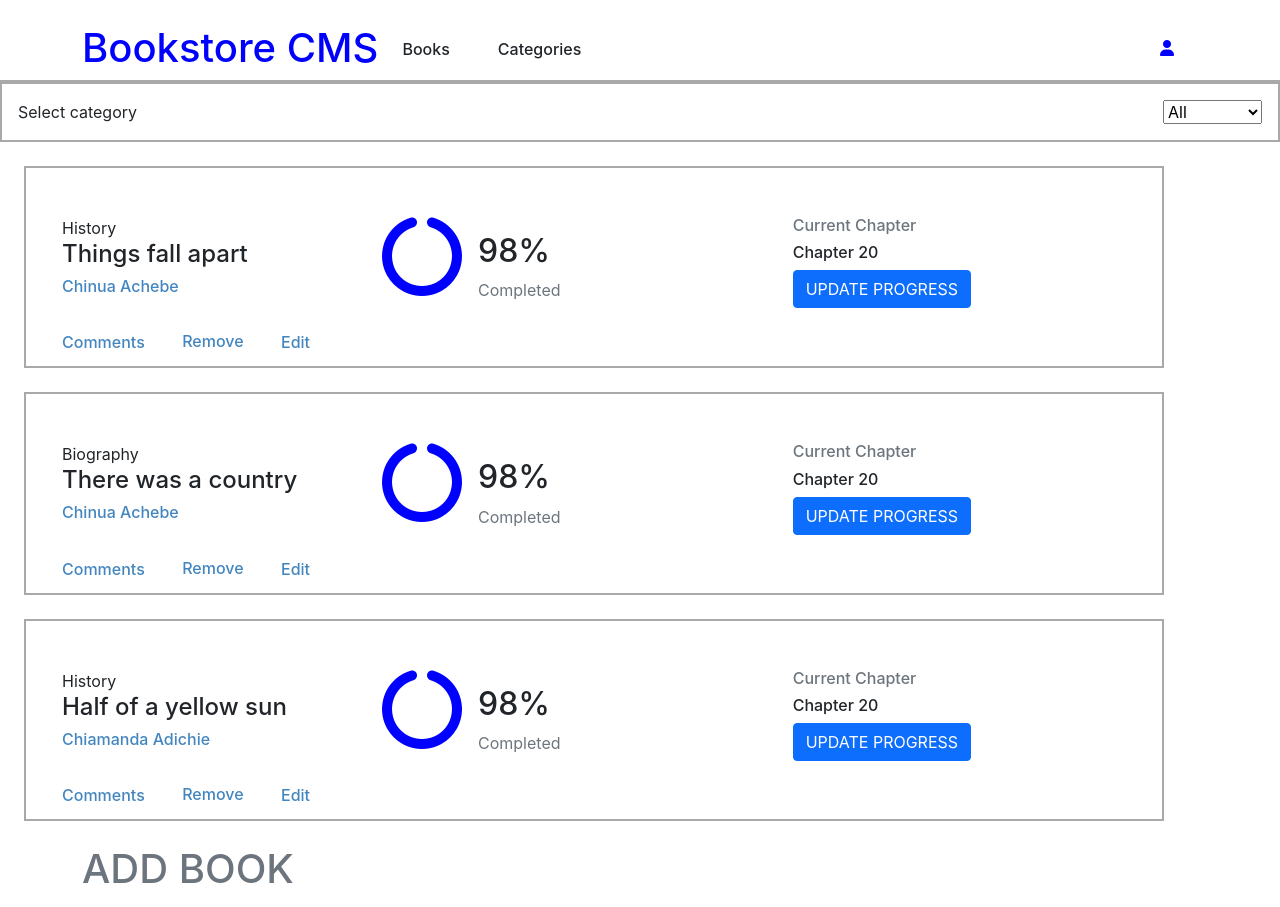
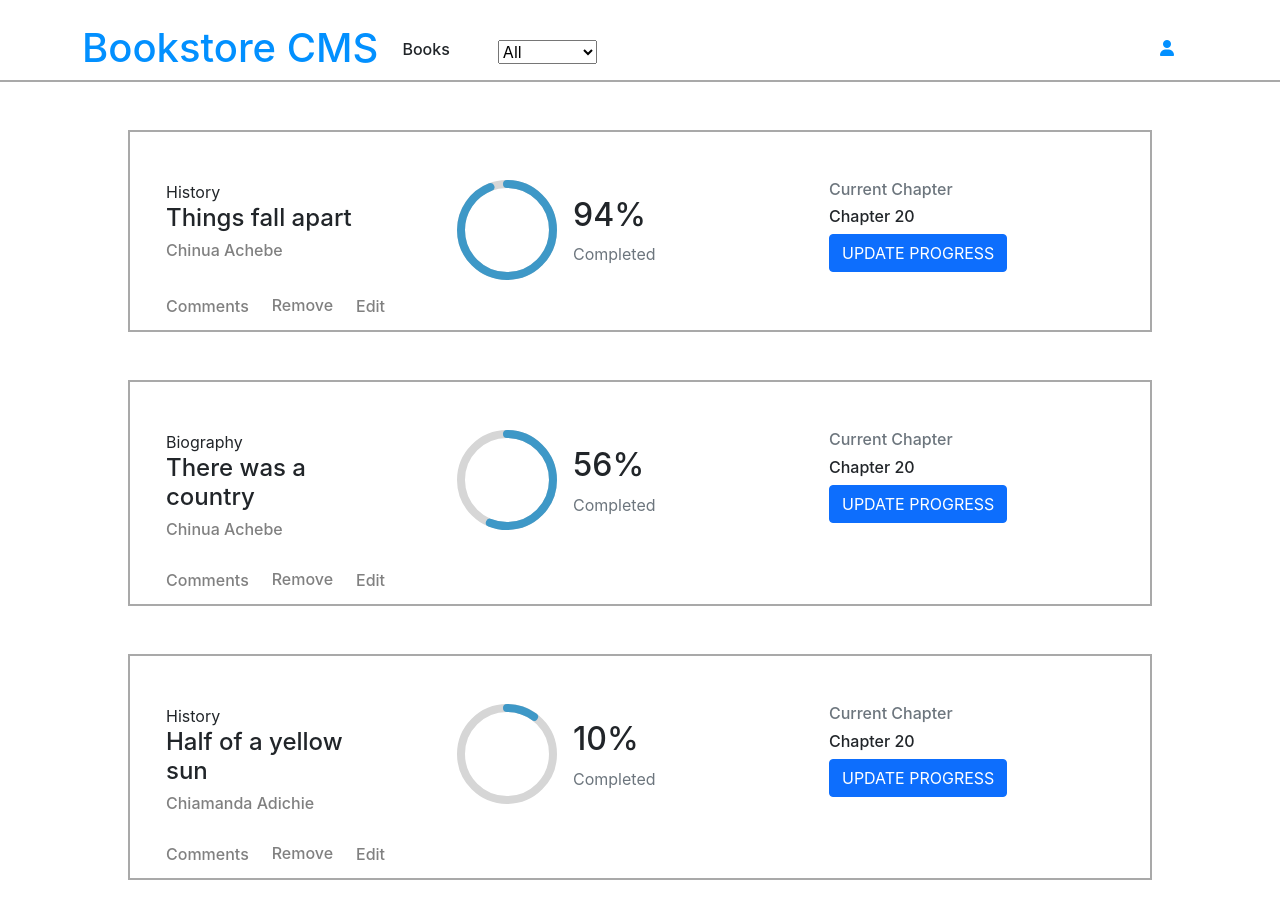
Before and after one commit to Kingobaino1/React-bookstore-app, a React (Create React App) app: page / in a window 1280 px wide. Shown: the top 907 px of the page. Built offline with nearby package versions, Linux system fonts and the light colour scheme.

Commit message:
Effect the reviewer's suggestions

```diff
--- a/package.json
+++ b/package.json
@@ -8,6 +8,7 @@
     "@testing-library/user-event": "^12.1.10",
     "prop-types": "^15.7.2",
     "react": "^17.0.2",
+    "react-circular-progressbar": "^2.0.4",
     "react-dom": "^17.0.2",
     "react-redux": "^7.2.4",
     "react-scripts": "4.0.3",
--- a/src/components/Book.js
+++ b/src/components/Book.js
@@ -1,8 +1,12 @@
 import PropTypes from 'prop-types';
 import React from 'react';
+import { CircularProgressbar } from 'react-circular-progressbar';
+import 'react-circular-progressbar/dist/styles.css';
 
-const Book = ({ book, handleRemoveBook }) => (
-  <div className="row book container m-4">
+const Book = ({ book, handleRemoveBook }) => {
+  const percentage = Math.floor(Math.random() * 100);
+  return (
+    <div className="row book container mx-auto w m-5">
       <div className="col-3 d-flex flex-column mt-5">
         <div className="font-weight-light">{book.category}</div>
         <div className="font-weight-bold"><h4>{book.title}</h4></div>
@@ -14,9 +18,14 @@ const Book = ({ book, handleRemoveBook }) => (
         </div>
       </div>
       <div className="col-4 d-flex m-5">
-      <div><i className="fas fa-5x fa-circle-notch text-blue" /></div>
+        <div className="circle"><CircularProgressbar value={percentage} /></div>
         <div className="d-flex flex-column m-3">
-        <div><h2>98%</h2></div>
+          <div>
+            <h2>
+              {percentage}
+              %
+            </h2>
+          </div>
           <div className="text-secondary">Completed</div>
         </div>
       </div>
@@ -27,6 +36,7 @@ const Book = ({ book, handleRemoveBook }) => (
       </div>
     </div>
   );
+};
 
 Book.propTypes = {
   // eslint-disable-next-line react/forbid-prop-types
--- a/src/components/CategoryFilter.js
+++ b/src/components/CategoryFilter.js
@@ -4,11 +4,8 @@ import React from 'react';
 const CategoryFilter = ({ handleFilterChange }) => {
   const filter = ['All', 'Biography', 'History', 'Horror', 'Kids', 'Learning', 'Sci-Fi', 'Sport'];
   return (
-    <label htmlFor="categories" className="d-flex justify-content-between select">
-      <div className="m-3">
-        Select category
-      </div>
-      <div className="m-3">
+    <label htmlFor="categories" className="d-flex justify-content-between">
+      <div className="">
         <select id="filter" onChange={(e) => handleFilterChange(e.target.value)}>
           {filter.map((item) => (
             <option
--- a/src/components/Header.js
+++ b/src/components/Header.js
@@ -1,6 +1,15 @@
 import React from 'react';
+import { useDispatch, useSelector } from 'react-redux';
+import CategoryFilter from './CategoryFilter';
+import { changeFilter } from '../actions/index';
 
-const Header = () => (
+const Header = () => {
+  const books = useSelector((state) => (state.bookReducer));
+  const dispatch = useDispatch();
+  const handleFilterChange = (category) => {
+    dispatch(changeFilter(category));
+  };
+  return (
     <div className="underline">
       <div className="d-flex justify-content-between container">
         <div className="d-flex justify-content-between">
@@ -9,7 +18,12 @@ const Header = () => (
             <h6>Books</h6>
           </div>
           <div className="m-4 pt-3 mb-0">
-          <h6>Categories</h6>
+            <h6>
+              <CategoryFilter
+                value={books.map((item) => item.category)}
+                handleFilterChange={handleFilterChange}
+              />
+            </h6>
           </div>
         </div>
         <div>
@@ -18,5 +32,6 @@ const Header = () => (
       </div>
     </div>
   );
+};
 
 export default Header;
--- a/src/containers/BooksForm.js
+++ b/src/containers/BooksForm.js
@@ -49,19 +49,19 @@ const BooksForm = () => {
   const bookCat = ['Biography', 'History', 'Horror', 'Kids', 'Learning', 'Sci-Fi', 'Sport'];
   return (
     <>
-      <div className="container"><h1 className="text-secondary">ADD BOOK</h1></div>
-      <form onSubmit={handleSubmit} className="m-3 d-flex justify-content-between container">
-        <input type="text" className="" value={book.title} onChange={handleInput} name="title" placeholder="Title" />
-        <input type="text" className="" value={book.author} onChange={handleAuthorSelect} name="title" placeholder="Author" />
+      <div className="container w-25 mx-auto"><h1 className="text-secondary">ADD BOOK</h1></div>
+      <form onSubmit={handleSubmit} className="mx-auto d-flex container w m-3">
+        <input type="text" className="m-3 w" value={book.title} onChange={handleInput} name="title" placeholder="Title" />
+        <input type="text" className="m-3 w" value={book.author} onChange={handleAuthorSelect} name="title" placeholder="Author" />
         <label htmlFor="categories">
-          <div>
+          <div className="m-4">
             <select id="categories" value={book.category} onChange={handleSelect} name="category">
               {bookCat.map((item) => (
                 <option key={item} value={item}>{item}</option>))}
             </select>
           </div>
         </label>
-        <input type="submit" className="btn btn-primary" value="Add Book" />
+        <input type="submit" className="btn btn-primary m-3" value="Add Book" />
       </form>
     </>
   );
--- a/src/containers/BooksList.js
+++ b/src/containers/BooksList.js
@@ -1,8 +1,7 @@
 import React from 'react';
 import { connect, useDispatch, useSelector } from 'react-redux';
 import Book from '../components/Book';
-import { removeBook, changeFilter } from '../actions/index';
-import CategoryFilter from '../components/CategoryFilter';
+import { removeBook } from '../actions/index';
 import Header from '../components/Header';
 
 const BooksList = () => {
@@ -14,18 +13,10 @@ const BooksList = () => {
     dispatch(removeBook(book));
   };
 
-  const handleFilterChange = (category) => {
-    dispatch(changeFilter(category));
-  };
-
   return (
     <>
       <div className="">
         <Header />
-        <CategoryFilter
-          value={books.map((item) => item.category)}
-          handleFilterChange={handleFilterChange}
-        />
         <div>
           {
             books.filter((book) => (categories === 'All' ? books : book.category === categories))
--- a/src/index.css
+++ b/src/index.css
@@ -27,7 +27,7 @@ code {
 }
 
 .text-blue {
-  color: blue;
+  color: #0290ff;
   text-align: center;
 }
 
@@ -35,11 +35,19 @@ code {
   border-bottom: 2px solid darkgray;
 }
 
-.select,
 .book {
   border: 2px solid darkgray;
 }
 
 .col {
-  color: #4386bf;
+  color: gray;
 }
+
+.w {
+  width: 80%;
+}
+
+.circle {
+  width: 100px;
+  height: 100px;
+}
```
Also changed, not shown: 1 other file (tests, documents, lock files or other folders). Lines whose indentation alone changed are shown as unchanged.
